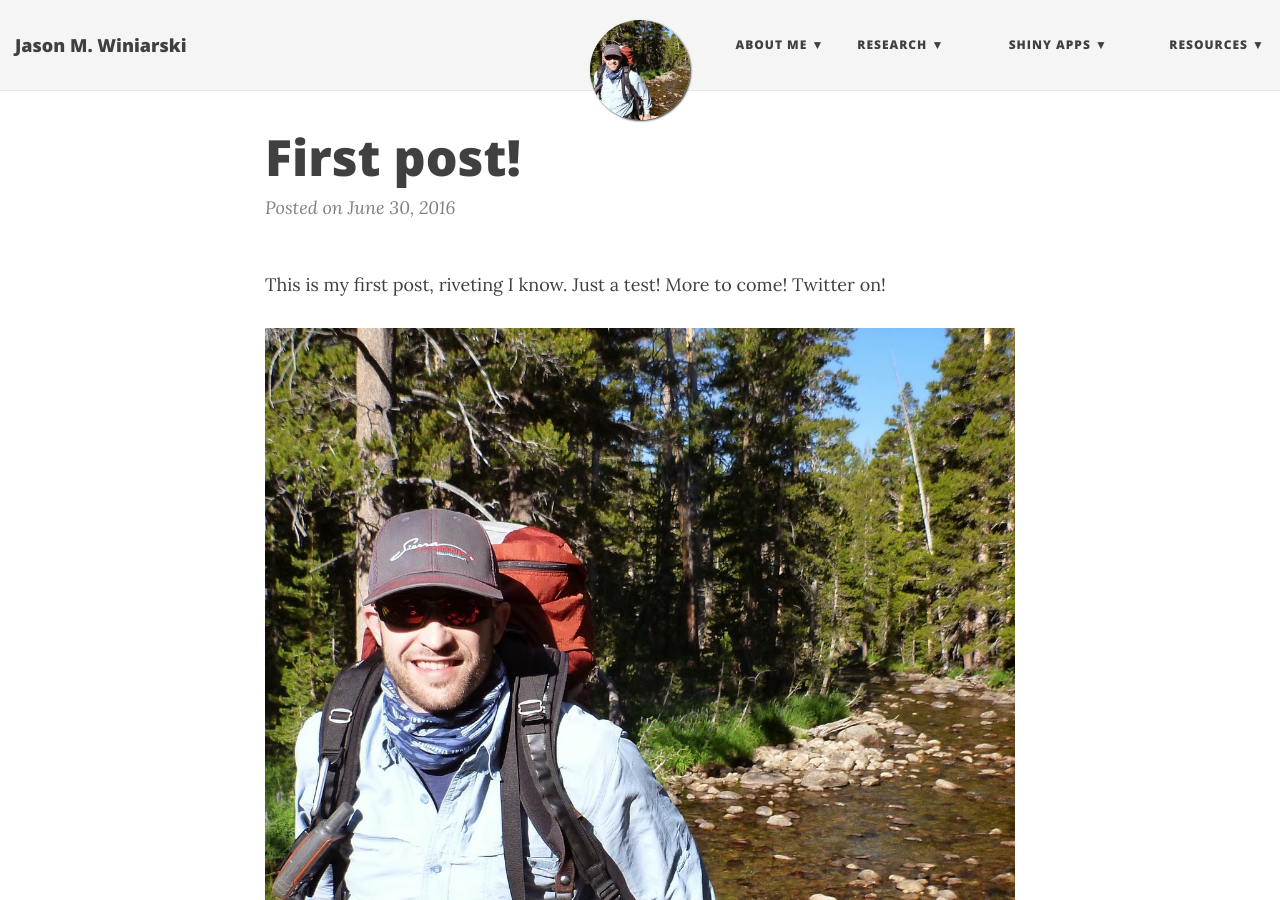
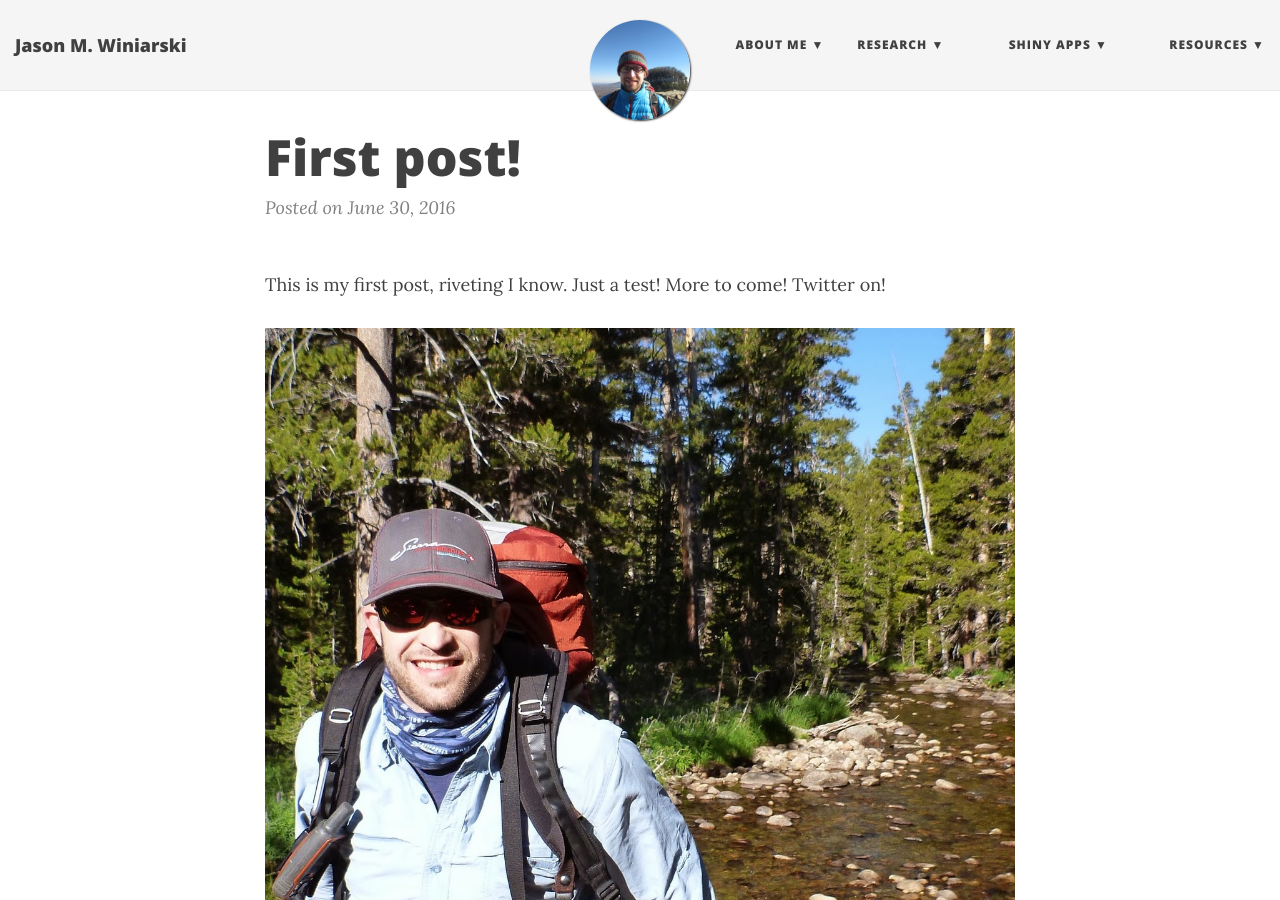
Before and after one commit to jaymwin/jaymwin.github.io, a Jekyll site: the page built from _posts/2016-06-30-first-post.md, in a window 1280 px wide and 900 px high. Built offline with Jekyll 4.4.1, drawn with Linux system fonts in a browser that asks for light colours; nearby versions of some CDN libraries; comment, search, counter and statistics services are not loaded.

Commit message:
Update _config.yml

```diff
--- a/_config.yml
+++ b/_config.yml
@@ -43,7 +43,7 @@ navbar-links:
 
 # Image to show in the navigation bar - image must be a square (width = height)
 # Remove this parameter if you don't want an image in the navbar
-avatar: "/img/P1080821.JPG"
+avatar: "/img/circle_pic.jpg"
 
 # --- Footer options --- #
 
```
